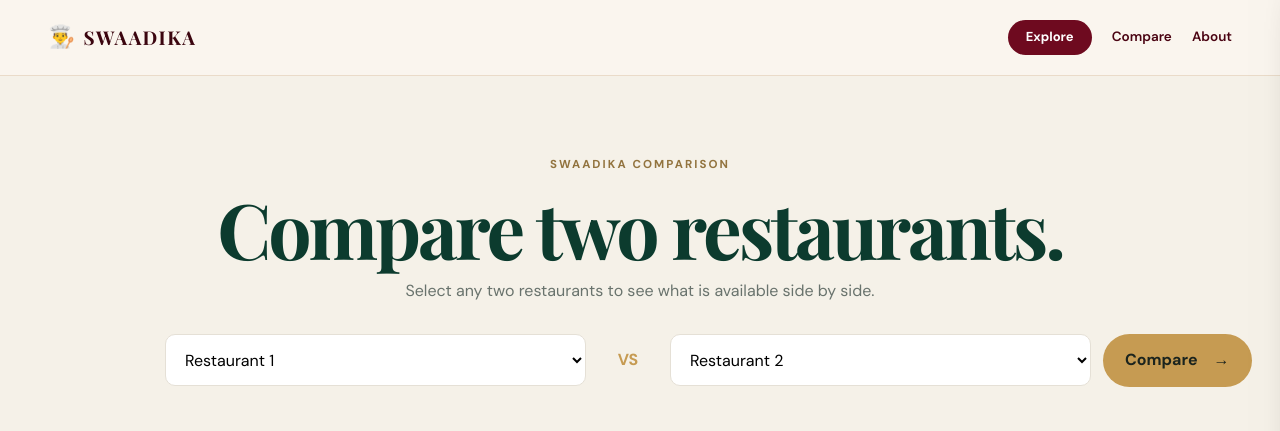
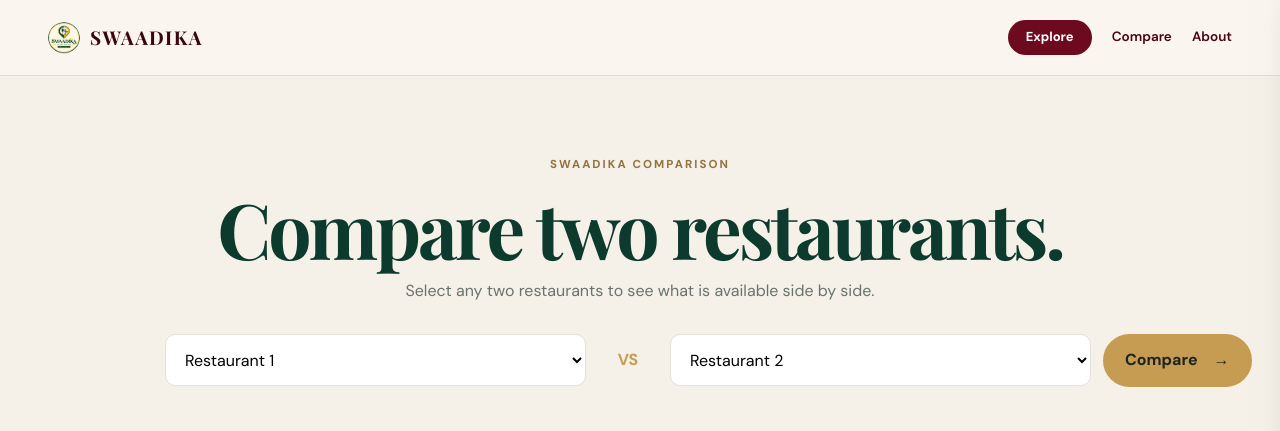
Before and after one commit to sathwicksai79/swaadika-vizianagaram, a Flask app: page /compare in a window 1280 px wide. Shown: the top 431 px of the page. Run offline with Flask 3, Linux system fonts and the light colour scheme.

Commit message:
Update base.html with logo.jpeg favicon and branding

```diff
--- a/templates/base.html
+++ b/templates/base.html
@@ -6,6 +6,12 @@
   <meta name="google-site-verification" content="G3duZH-Dx3E-6tiByZL-z8xBfM0QY32x1m31UDWbltg" />
   <title>{% block title %}SWAADIKA — Find What Tastes Right{% endblock %}</title>
   <meta name="description" content="Discover food spots in Vizianagaram with Swaadika. Restaurant rating predictions using Machine Learning.">
+
+  <!-- FAVICON & BRAND ICONS (using logo.jpeg) -->
+  <link rel="icon" type="image/jpeg" href="{{ url_for('static', filename='images/logo.jpeg') }}">
+  <link rel="shortcut icon" href="{{ url_for('static', filename='images/logo.jpeg') }}">
+  <link rel="apple-touch-icon" href="{{ url_for('static', filename='images/logo.jpeg') }}">
+
   <link rel="preconnect" href="https://fonts.googleapis.com">
   <link rel="preconnect" href="https://fonts.gstatic.com" crossorigin>
   <link href="https://fonts.googleapis.com/css2?family=DM+Sans:wght@400;500;600;700&family=Playfair+Display:wght@600;700&display=swap" rel="stylesheet">
@@ -68,8 +74,8 @@
 
 <!-- TOP HEADER -->
 <header class="nav" style="background: #faf5ee; padding: 18px 48px; display: flex; align-items: center; justify-content: space-between; border-bottom: 1px solid #eadbc9;">
-  <a href="{{ url_for('home') }}" style="text-decoration: none; display: flex; align-items: center; gap: 8px; color: #4a0312;">
-    <span style="font-size: 22px;">👨‍🍳</span>
+  <a href="{{ url_for('home') }}" style="text-decoration: none; display: flex; align-items: center; gap: 10px; color: #4a0312;">
+    <img src="{{ url_for('static', filename='images/logo.jpeg') }}" alt="Swaadika Logo" style="width: 32px; height: 32px; border-radius: 50%; object-fit: cover;">
     <span style="font-family: 'Playfair Display', Georgia, serif; font-size: 19px; font-weight: 800; letter-spacing: 0.08em; color: #3b050f;">
       SWAADIKA
     </span>
```
Also changed, not shown: static/images/logo.jpeg (added).
